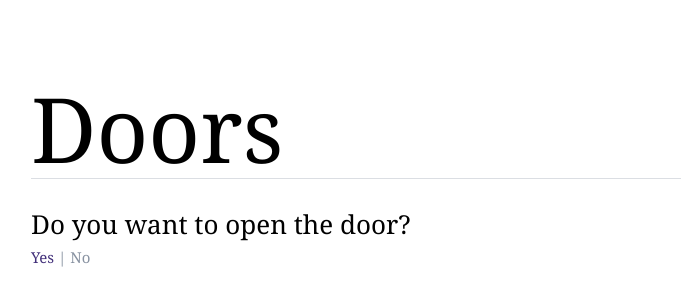
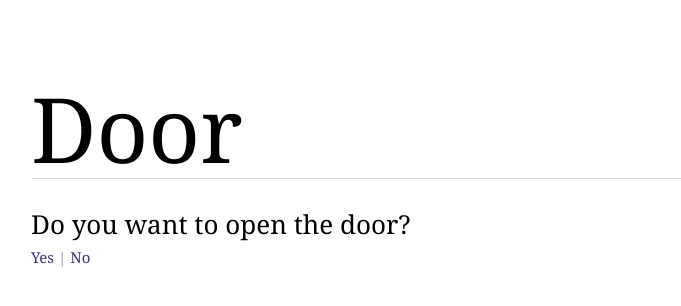
Before and after one commit to reconbot/dorby, a website: page public/index.html in a window 1280 px wide. Shown: the part 82-388 px from the top of the page, without its empty margins (109-790 px from the left). Drawn offline with Linux system fonts and the light colour scheme.

Commit message:
tweak index.html

```diff
--- a/public/index.html
+++ b/public/index.html
@@ -108,10 +108,10 @@
   <!-- This file lives in public/404.html -->
   <div class="site-container">
 	<img class="logo" src="/logo.png" />
-    <h1>Doors</h1>
+    <h1>Door</h1>
 	<div class="hr">&nbsp;</div>
 	<h2>Do you want to open the door?</h2>
-  <p><a href="/openDoor">Yes</a> | No</p>
+  <p><a href="/openDoor">Yes</a> | <a onclick="alert('stop wasting my time!');">No</a></p>
   </div>
 </body>
 </html>
```
